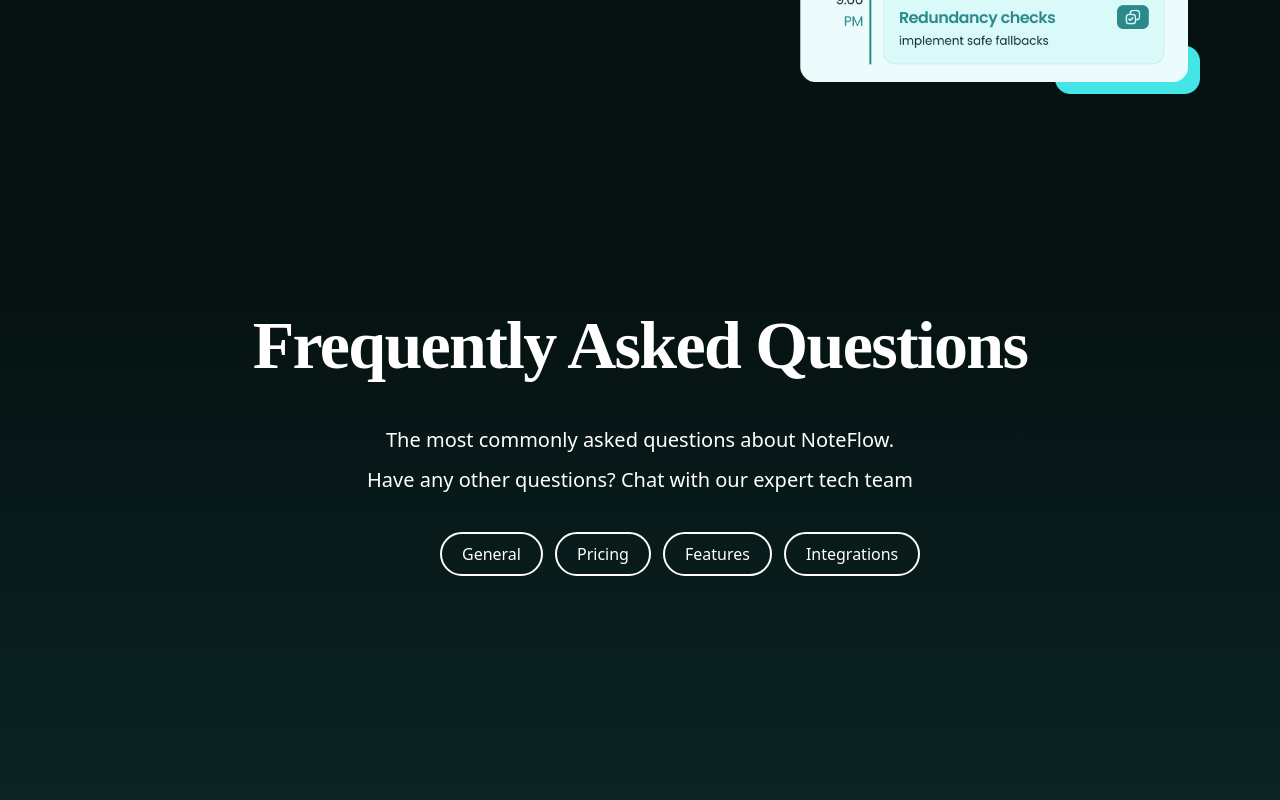
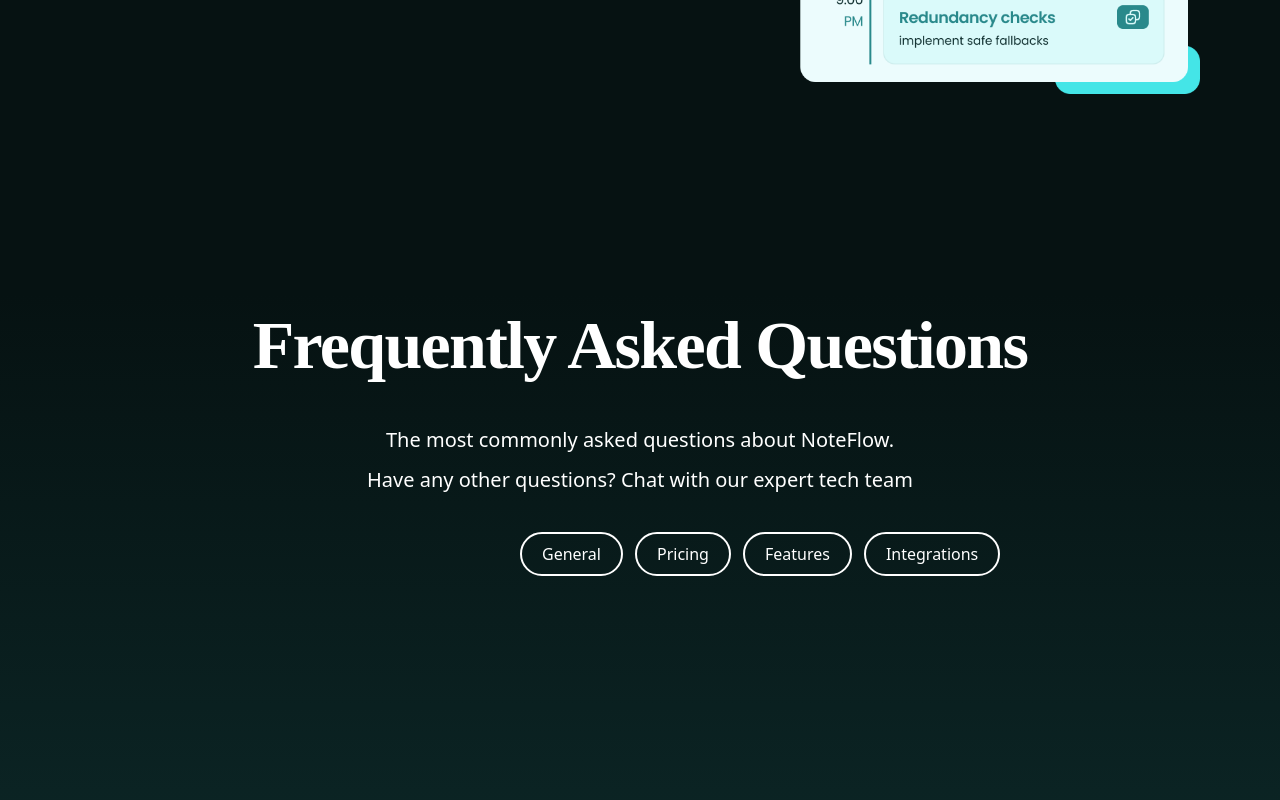
Before and after one commit to Himanshu-sharma05/SAAS-LANDING-PAGE-AI-NOTES, a React (Vite) app: page / in a window 1280 px wide. Shown: the part 3038-3838 px from the top of the page. Built offline with nearby package versions, Linux system fonts and the light colour scheme.

Commit message:
increased margin

```diff
--- a/src/components/FAQs.jsx
+++ b/src/components/FAQs.jsx
@@ -10,7 +10,7 @@
         <p>The most commonly asked questions about NoteFlow.</p>
         <p>Have any other questions? Chat with our expert tech team</p>
         </div>
-        <div className='flex gap-3 mt-8 mx-90'>
+        <div className='flex gap-3 mt-8 mx-110'>
             <Button1 text={"General"} />
             <Button1 text={"Pricing"} />
             <Button1 text={"Features"} />
```
